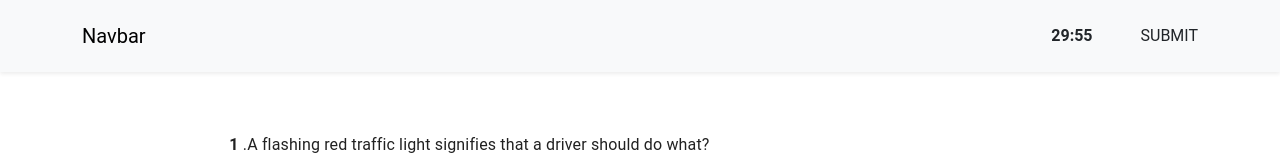
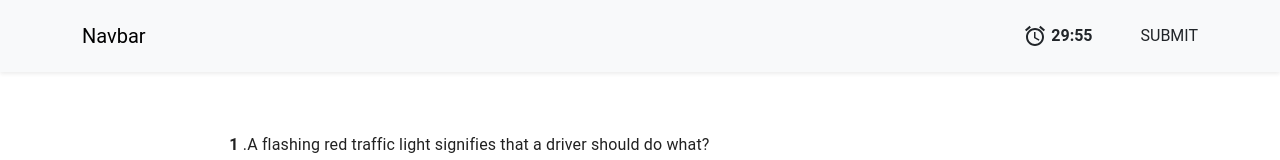
Before and after one commit to SamuelAbolade/CBT_react_app, a React (Create React App) app: page /MainApp in a window 1280 px wide. Shown: the top 160 px of the page. Built offline with nearby package versions, Linux system fonts and the light colour scheme.

Commit message:
time feature works 90%

```diff
--- a/src/Redux/timerSlice.js
+++ b/src/Redux/timerSlice.js
@@ -11,12 +11,12 @@ const initialState = {
 
     reducers: {
       startTimer: (state) => {
-          state.timeRemaining = state.timeRemaining-1
-      }
-    //   stopTimer: (state) => {
-    //     clearInterval(state.timerId);
-    //     state.timerId = null;
-    //   },
+        state.timeRemaining && (state.timeRemaining = state.timeRemaining-1)
+      },
+      // stopTimer: (state) => {
+      //   clearInterval(state.timerId);
+      //   state.timerId = null;
+      // },
     //   resetTimer: (state) => {
     //     clearInterval(state.timerId);
     //     state.timerId = null;
--- a/src/Routes/Main.js
+++ b/src/Routes/Main.js
@@ -11,6 +11,7 @@ import KeyboardArrowRight from '@mui/icons-material/KeyboardArrowRight';
 import QuestionOption from '../components/QuestionOption';
 import { useDispatch, useSelector } from 'react-redux';
 import { startTimer } from '../Redux/timerSlice';
+import AccessAlarmIcon from '@mui/icons-material/AccessAlarm';
 
 const Main = () => {
   const dispatch = useDispatch()
@@ -20,7 +21,8 @@ const Main = () => {
   const maxSteps = questions.length;
   const {timerReducer:{timeRemaining}} = useSelector((state)=>state)
   const minutes = (Math.floor(timeRemaining / 60));
-  const seconds = Math.floor(timeRemaining%60)
+  const seconds = Math.floor(timeRemaining % 60).toString().padStart(2, "0");
+
 
 
   useEffect(() => {
@@ -58,7 +60,7 @@ const Main = () => {
         <div className="container d-flex">
           <a className="navbar-brand" href="#">Navbar</a>
           <div className="d-flex justify-content-between gap-5">
-            <span className="nav-link active fw-bold" aria-current="page" >{minutes+":"+seconds}</span>
+            <span className="nav-link active fw-bold" aria-current="page" ><AccessAlarmIcon /> {minutes+":"+seconds}</span>
             <a className="nav-link" href="signup">SUBMIT</a>
           </div>
         </div>
```
Also changed, not shown: src/Redux/submitSlice.js (added).
